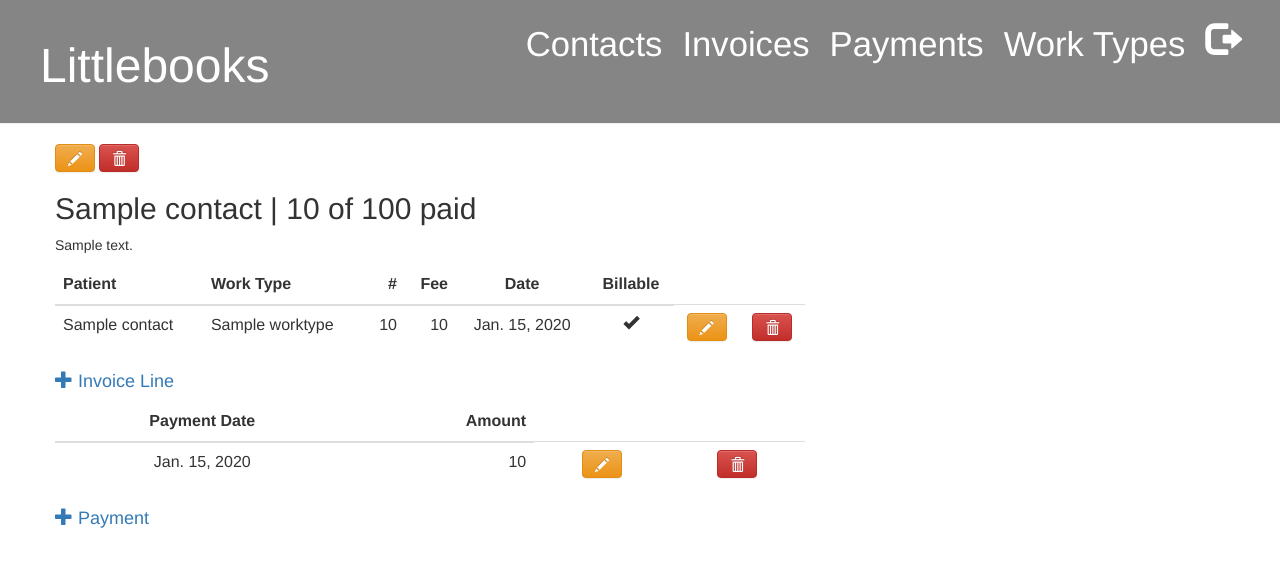
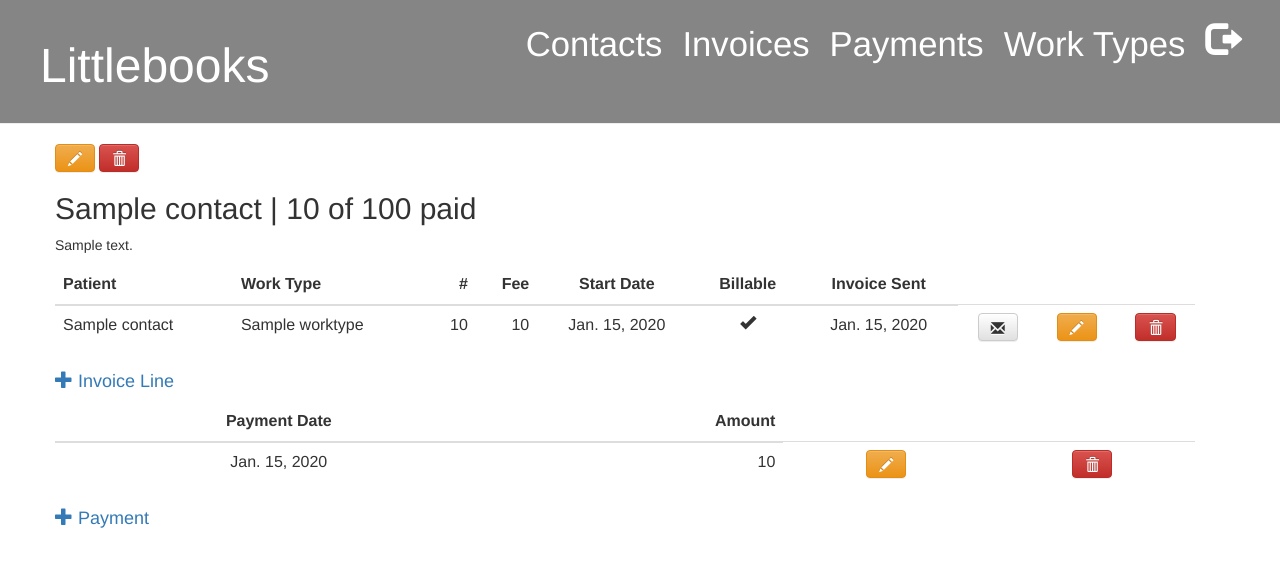
Before and after one commit to samthorold/django-invoice, a Django app: page /invoice/1/ in a window 1280 px wide. Shown: the top 567 px of the page. Run offline with Django 3.2, Linux system fonts and the light colour scheme; a user stored in the database is signed in; tables that the repository leaves empty hold one stand-in row (values such as "Sample post"); some libraries are stand-ins or nearby versions.

Commit message:
Dates and summary pages

```diff
--- a/contacts/models.py
+++ b/contacts/models.py
@@ -1,5 +1,5 @@
 from django.db import models
-from invoice.models import Payment
+
 
 class Contact(models.Model):
 
@@ -11,9 +11,11 @@ class Contact(models.Model):
 	def __str__(self):
 		return self.name
 
-	@property
-	def payments(self):
-		return Payment.objects.filter(invoice__payee=self)
-
 	def total_payments(self, start=None, end=None):
 		return sum(i.total_payment(start, end) for i in self.invoice_set.all())
+
+	def total_fees(self, start=None, end=None):
+		return sum(i.total_fee(start, end) for i in self.invoice_set.all())
+
+	def total_invoiced(self, start=None, end=None):
+		return sum(i.total_invoiced(start, end) for i in self.invoice_set.all())
--- a/invoice/forms.py
+++ b/invoice/forms.py
@@ -24,7 +24,9 @@ class InvoiceLineForm(forms.ModelForm):
     class Meta:
         model = InvoiceLine
         # add the Invoice from the view
-        fields = ('patient', 'work_type', 'fee', 'quantity', 'date', 'billable')
+        fields = (
+            'patient', 'work_type', 'fee', 'quantity', 'start_date', 'billable', 'invoice_sent_date'
+        )
 
 class PaymentForm(forms.ModelForm):
 
--- a/invoice/models.py
+++ b/invoice/models.py
@@ -1,5 +1,8 @@
 from django.db import models
 from django.utils import timezone
+from django.utils.dateparse import parse_date
+
+from contacts.models import Contact
 
 
 class WorkType(models.Model):
@@ -14,11 +17,11 @@ class WorkType(models.Model):
 
 	def total_fees(self, start=None, end=None):
 		fees = self.invoiceline_set
-		if start:
-			fees = fees.filter(date__gte=start)
-		if end:
-			fees = fees.filter(date__lte=end)
-		return sum(il.total_fee(billable=False) for il in fees.all())
+		# if start:
+		# 	fees = fees.filter(date__gte=start)
+		# if end:
+		# 	fees = fees.filter(date__lte=end)
+		return sum(il.total_fee(start, end, billable=False) for il in fees.all())
 
 class Invoice(models.Model):
 
@@ -28,8 +31,16 @@ class Invoice(models.Model):
 	def __str__(self):
 		return self.payee.name
 
-	def total_fee(self):
-		return sum(il.total_fee() for il in self.invoiceline_set.all())
+	@property
+	def patients(self):
+		return Contact.objects.filter(invoiceline__invoice=self).distinct()
+
+	@property
+	def patients_string(self):
+		return ", ".join(str(p) for p in self.patients)
+
+	def total_fee(self, start=None, end=None):
+		return sum(il.total_fee(start, end) for il in self.invoiceline_set.all())
 
 	def total_payment(self, start=None, end=None):
 		payments = self.payment_set
@@ -39,28 +50,49 @@ class Invoice(models.Model):
 			payments = payments.filter(date__lte=end)
 		return sum(p.amount for p in payments.all())
 
+	def total_invoiced(self, start=None, end=None):
+		return sum(il.total_invoiced(start, end) for il in self.invoiceline_set.all())
+
 	def fee_outstanding(self):
 		return self.total_fee() - self.total_payment()
 
 class InvoiceLine(models.Model):
 
 	class Meta:
-		ordering = ('-billable', 'work_type', '-date')
+		ordering = ('-billable', 'start_date', 'work_type')
 
 	invoice = models.ForeignKey(Invoice, on_delete=models.CASCADE)
 	work_type = models.ForeignKey(WorkType)
 	patient = models.ForeignKey('contacts.Contact')
 	quantity = models.IntegerField()
 	fee = models.IntegerField()
-	date = models.DateField(default=timezone.now)
+	start_date = models.DateField(default=timezone.now)
 	billable = models.BooleanField()
+	invoice_sent_date = models.DateField(blank=True, null=True)
 
 	def __str__(self):
 		return "{}: {}".format(self.work_type.name, self.patient.name)
 
-	def total_fee(self, billable=True):
+	def total_fee(self, start=None, end=None, billable=True):
 		if billable and not self.billable:
 			return 0
+		if start:
+			if self.start_date < parse_date(start):
+				return 0
+		if end:
+			if self.start_date > parse_date(end):
+				return 0
+		return self.quantity * self.fee
+
+	def total_invoiced(self, start=None, end=None):
+		if not self.invoice_sent_date:
+			return 0
+		if start:
+			if self.invoice_sent_date < parse_date(start):
+				return 0
+		if end:
+			if self.invoice_sent_date > parse_date(end):
+				return 0
 		return self.quantity * self.fee
 
 class Payment(models.Model):
--- a/invoice/templates/invoice/invoice_detail.html
+++ b/invoice/templates/invoice/invoice_detail.html
@@ -17,8 +17,9 @@
         <th class="text-left">Work Type</th>
         <th class="text-right">#</th>
         <th class="text-right">Fee</th>
-        <th class="text-center">Date</th>
+        <th class="text-center">Start Date</th>
         <th class="text-center">Billable</th>
+        <th class="text-center">Invoice Sent</th>
       </tr>
     </thead>
     <tbody>
@@ -28,13 +29,19 @@
           <td class="text-left">{{ il.work_type.name }}</td>
           <td class="text-right">{{ il.quantity }}</td>
           <td class="text-right">{{ il.fee|intcomma }}</td>
-          <td class="text-center">{{ il.date }}</td>
+          <td class="text-center">{{ il.start_date }}</td>
           <td class="text-center">
             {% if il.billable %}
               <span class="glyphicon glyphicon-ok"></span>
             {% else %}
               <span class="glyphicon glyphicon-remove"></span>
             {% endif %}
+          </td>
+          <td class="text-center">{{ il.invoice_sent_date }}</td>
+          <td class="text-center">
+            <a class="btn btn-default" href="{% url 'invoice:invoice_line_send_invoice_now' pk=il.id %}">
+              <span class="glyphicon glyphicon-envelope"></span>
+            </a>
           </td>
           <td class="text-center">
             <a class="btn btn-warning" href="{% url 'invoice:invoice_line_edit' pk=il.id %}">
--- a/invoice/templates/invoice/payment_list.html
+++ b/invoice/templates/invoice/payment_list.html
@@ -20,6 +20,8 @@
     <tr>
       <th class="text-left">Payee</th>
       <th class="text-right">Payments</th>
+      <th class="text-right">Total Invoiced</th>
+      <th class="text-right">Total Fees</th>
     </tr>
   </thead>
   <tbody>
@@ -29,6 +31,8 @@
           {{ payee.0 }}
         </td>
         <td class="text-right">{{ payee.1|intcomma }}</td>
+        <td class="text-right">{{ payee.2|intcomma }}</td>
+        <td class="text-right">{{ payee.3|intcomma }}</td>
       </tr>
     {% endfor %}
   </tbody>
--- a/invoice/templates/invoice/worktype_list.html
+++ b/invoice/templates/invoice/worktype_list.html
@@ -22,7 +22,7 @@
   <thead>
     <tr>
       <th class="text-left">Work Type</th>
-      <th class="text-right">Fees</th>
+      <th class="text-right">Total Fees</th>
     </tr>
   </thead>
   <tbody>
--- a/invoice/urls.py
+++ b/invoice/urls.py
@@ -14,6 +14,7 @@ urlpatterns = [
 	url(r'^(?P<pk>[0-9]+)/delete/$', views.invoice_delete, name='invoice_delete'),
 
 	url(r'^(?P<invoice_pk>[0-9]+)/invoice_line_new/$', views.invoice_line_new, name='invoice_line_new'),
+	url(r'^lines/(?P<pk>[0-9]+)/send/$', views.invoice_line_send_invoice_now, name='invoice_line_send_invoice_now'),
 	url(r'^lines/(?P<pk>[0-9]+)/edit/$', views.invoice_line_edit, name='invoice_line_edit'),
 	url(r'^lines/(?P<pk>[0-9]+)/delete/$', views.invoice_line_delete, name='invoice_line_delete'),
 
--- a/invoice/views.py
+++ b/invoice/views.py
@@ -1,6 +1,7 @@
 from django.contrib import messages
 from django.http import HttpResponseRedirect
 from django.shortcuts import get_object_or_404, redirect, render
+from django.utils import timezone
 from django.core.paginator import EmptyPage, PageNotAnInteger, Paginator
 from django.core.urlresolvers import reverse
 from django.contrib.auth.decorators import login_required
@@ -154,6 +155,14 @@ def invoice_line_delete(request, pk):
             {'form': form, 'invoice_line': invoice_line})
 
 @login_required
+def invoice_line_send_invoice_now(request, pk):
+    invoice_line = get_object_or_404(InvoiceLine, pk=pk)
+    invoice_line.invoice_sent_date = timezone.now()
+    invoice_line.save()
+    messages.success(request, 'Success, changes were saved :)')
+    return redirect('invoice:invoice_detail', pk=invoice_line.invoice.id)
+
+@login_required
 def worktype_list(request):
     start = request.GET.get('start')
     end = request.GET.get('end')
@@ -235,8 +244,13 @@ def payment_list(request):
 
     start = request.GET.get('start')
     end = request.GET.get('end')
-    payees = [(c, c.total_payments(start, end)) for c in Contact.objects.all()]
+    payees = [
+        (c, c.total_payments(start, end), c.total_invoiced(start, end), c.total_fees(start, end))
+        for c in Contact.objects.all()
+    ]
+
     payees = [payment_tuple for payment_tuple in payees if payment_tuple[1]>0]
+
     return render(request, 'invoice/payment_list.html',
         {'payees': payees, 'start': start, 'end': end})
 
--- a/templates/base.html
+++ b/templates/base.html
@@ -19,7 +19,7 @@
     </div>
     <div class="content container">
       <div class="row">
-        <div class="col-md-8">
+        <div class="col-md-12">
           {% for message in messages %}
             <div class="alert alert-{{ message.tags }}">{{ message }}</div>
           {% endfor %}
```
Also changed, not shown: invoice/templates/invoice/invoice_list.html (+6 -2 lines), invoice/migrations/0005_auto_20170821_2035.py (added), invoice/migrations/0006_auto_20170821_2048.py (added), invoice/migrations/0007_auto_20170821_2049.py (added).
